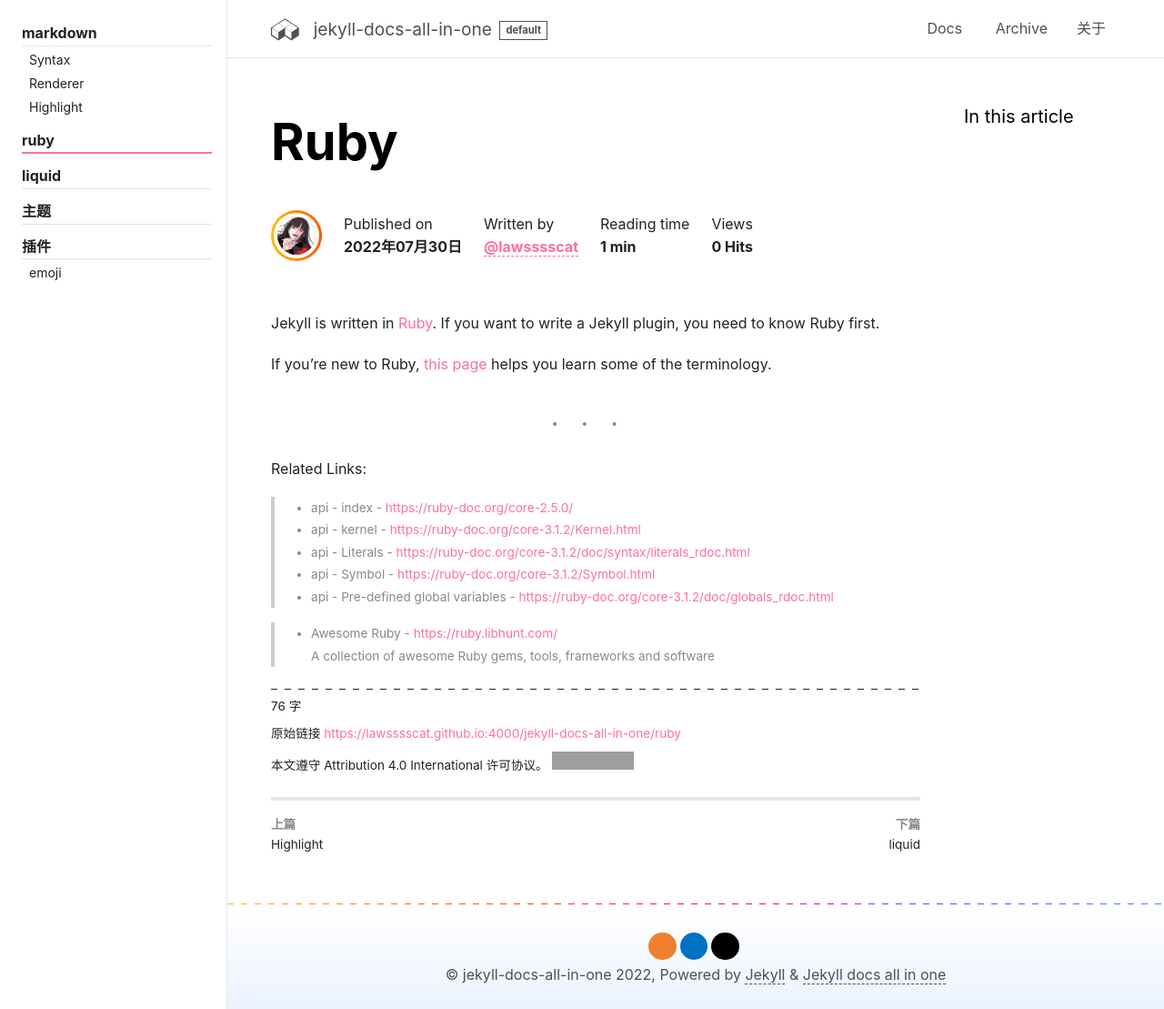
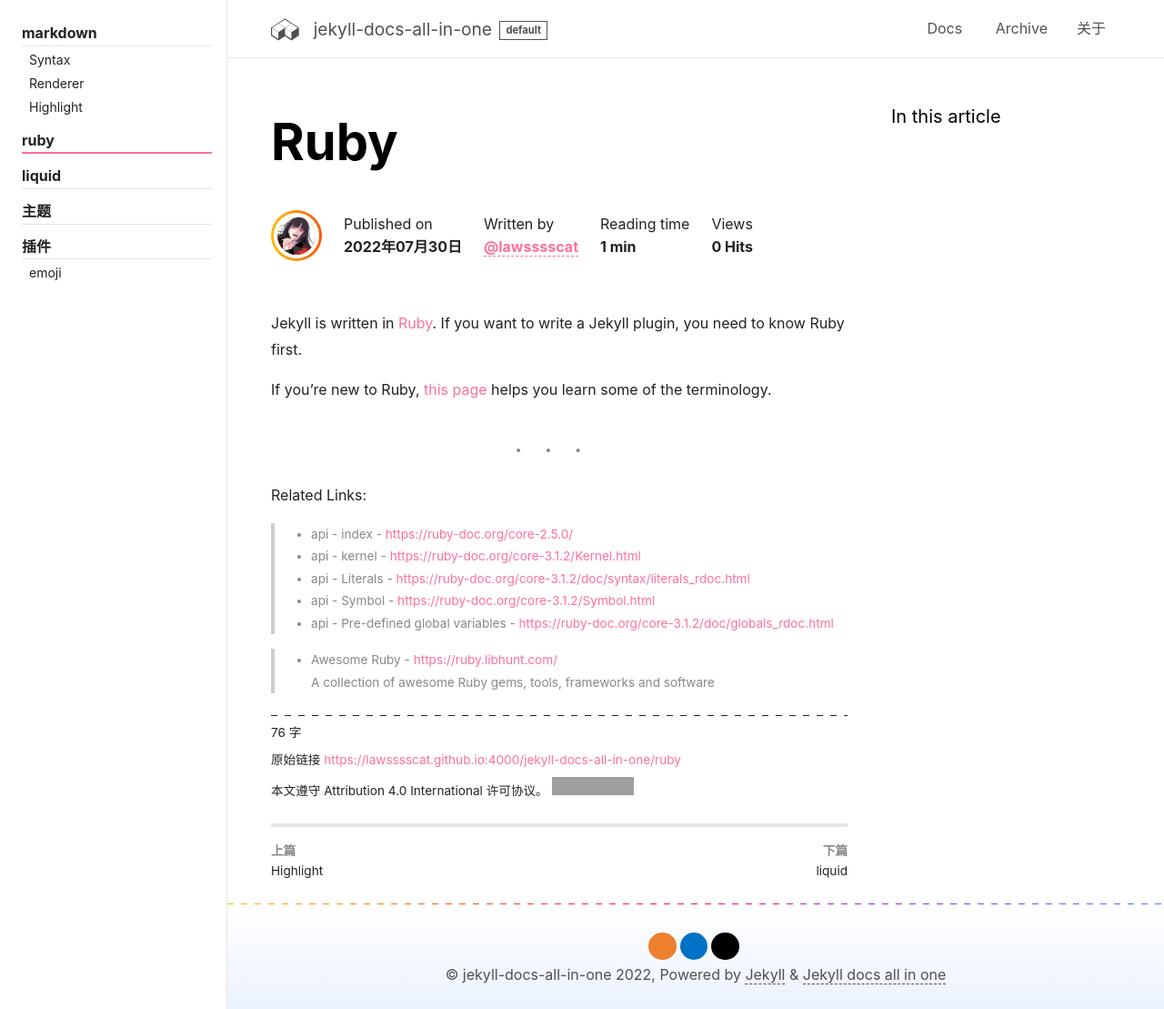
Before and after one commit to LawssssCat/jekyll-docs, a Jekyll site: the page built from _jekyll/ruby.md, in a window 1280 px wide and 1109 px high. Shown: the whole window at 91% size. Built offline with Jekyll 4.4.1, drawn with Linux system fonts in a browser that asks for light colours; comment, search, counter and statistics services are not loaded; grey boxes are pictures that could not be loaded.

Commit message:
improvement(toc): width

```diff
--- a/_sass/common/_variables.scss
+++ b/_sass/common/_variables.scss
@@ -92,7 +92,9 @@
   content-max-width:      950px,
   sidebar-width:          250px,
   sidebar-header-height:  3rem,
-  aside-width:            220px
+  aside-width-sm:         300px,
+  aside-width:            350px,
+  aside-width-lg:         411px
 );
 
 //     sm       md       lg
--- a/_sass/components/_aside.scss
+++ b/_sass/components/_aside.scss
@@ -4,8 +4,14 @@
     max-width: map-get($layout, content-max-width) + map-get($layout, aside-width);
   }
   .col-aside {
-    width: map-get($layout, aside-width);
-    @include media-breakpoint-down(lg) {
+    width: map-get($layout, aside-width-lg);
+    @include media-breakpoint-down($name: lg, $offset: (map-get($layout, aside-width) + map-get($layout, aside-width-lg)) / 2) {
+      width: map-get($layout, aside-width);
+    }
+    @include media-breakpoint-down($name: lg, $offset: (map-get($layout, aside-width-sm) + map-get($layout, aside-width)) / 2) {
+      width: map-get($layout, aside-width-sm);
+    }
+    @include media-breakpoint-down($name: lg) {
       display: none;
     }
   }
```
